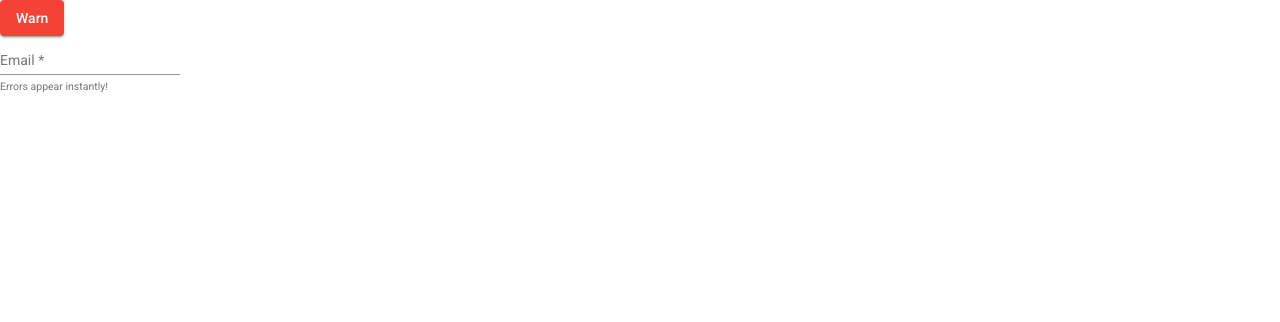
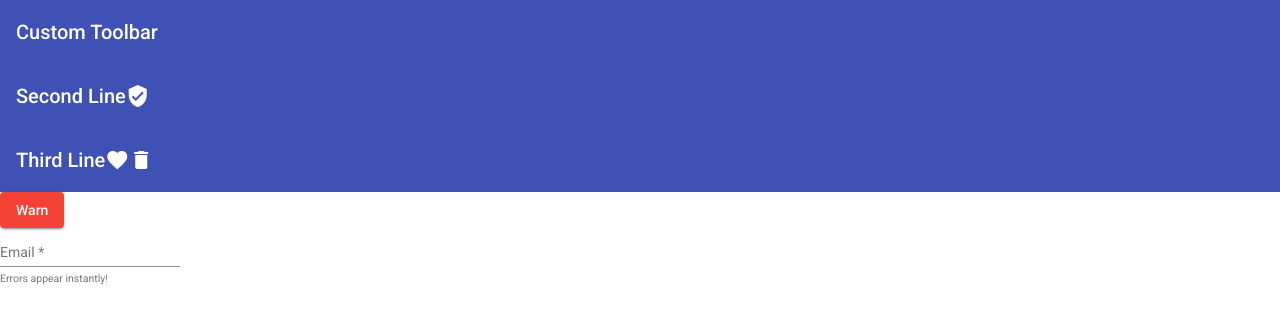
Before and after one commit to siren-k/angular-material-example, an Angular app: page / in a window 1280 px wide. Shown: the top 322 px of the page. Built offline with nearby package versions, Linux system fonts and the light colour scheme.

Commit message:
Angular Material Toolbar

```diff
--- a/src/app/app.component.html
+++ b/src/app/app.component.html
@@ -1,3 +1,22 @@
+<mat-toolbar color="primary">
+  <mat-toolbar-row>
+    <span>Custom Toolbar</span>
+  </mat-toolbar-row>
+
+  <mat-toolbar-row>
+    <span>Second Line</span>
+    <span class="example-spacer"></span>
+    <mat-icon class="example-icon" aria-hidden="false" aria-label="Example user verified icon">verified_user</mat-icon>
+  </mat-toolbar-row>
+
+  <mat-toolbar-row>
+    <span>Third Line</span>
+    <span class="example-spacer"></span>
+    <mat-icon class="example-icon" aria-hidden="false" aria-label="Example heart icon">favorite</mat-icon>
+    <mat-icon class="example-icon" aria-hidden="false" aria-label="Example delete icon">delete</mat-icon>
+  </mat-toolbar-row>
+</mat-toolbar>
+
 <button mat-raised-button color="warn">Warn</button>
 
 <form class="example-form">
--- a/src/app/app.module.ts
+++ b/src/app/app.module.ts
@@ -2,6 +2,8 @@
 import { BrowserModule } from '@angular/platform-browser';
 import { MatButtonModule } from '@angular/material/button';
 import { MatInputModule } from '@angular/material/input';
+import { MatToolbarModule } from '@angular/material/toolbar';
+import { MatIconModule } from '@angular/material/icon';
 
 import { AppComponent } from './app.component';
 import { BrowserAnimationsModule } from '@angular/platform-browser/animations';
@@ -17,7 +19,9 @@
     MatButtonModule,
     MatInputModule,
     FormsModule,
-    ReactiveFormsModule
+    ReactiveFormsModule,
+    MatToolbarModule,
+    MatIconModule
   ],
   providers: [],
   bootstrap: [AppComponent]
```
